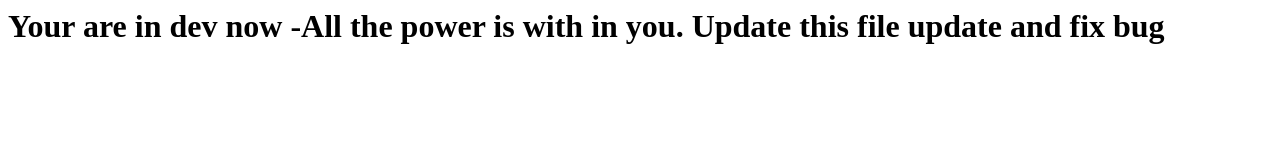
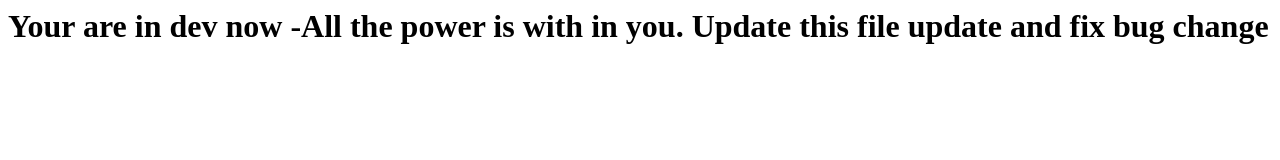
Before and after one commit to andy0811wu/firstrepo, a plain HTML site: page index.html in a window 1280 px wide. Drawn offline with Linux system fonts and the light colour scheme.

Commit message:
commit from intellj

```diff
--- a/index.html
+++ b/index.html
@@ -1,5 +1,5 @@
 <html>
 	<body>
-		<h1> Your are in dev now -All the power is with in you. Update this file  update and fix bug</h1>
+		<h1> Your are in dev now -All the power is with in you. Update this file  update and fix bug change</h1>
 	</body>
 </html>
```
